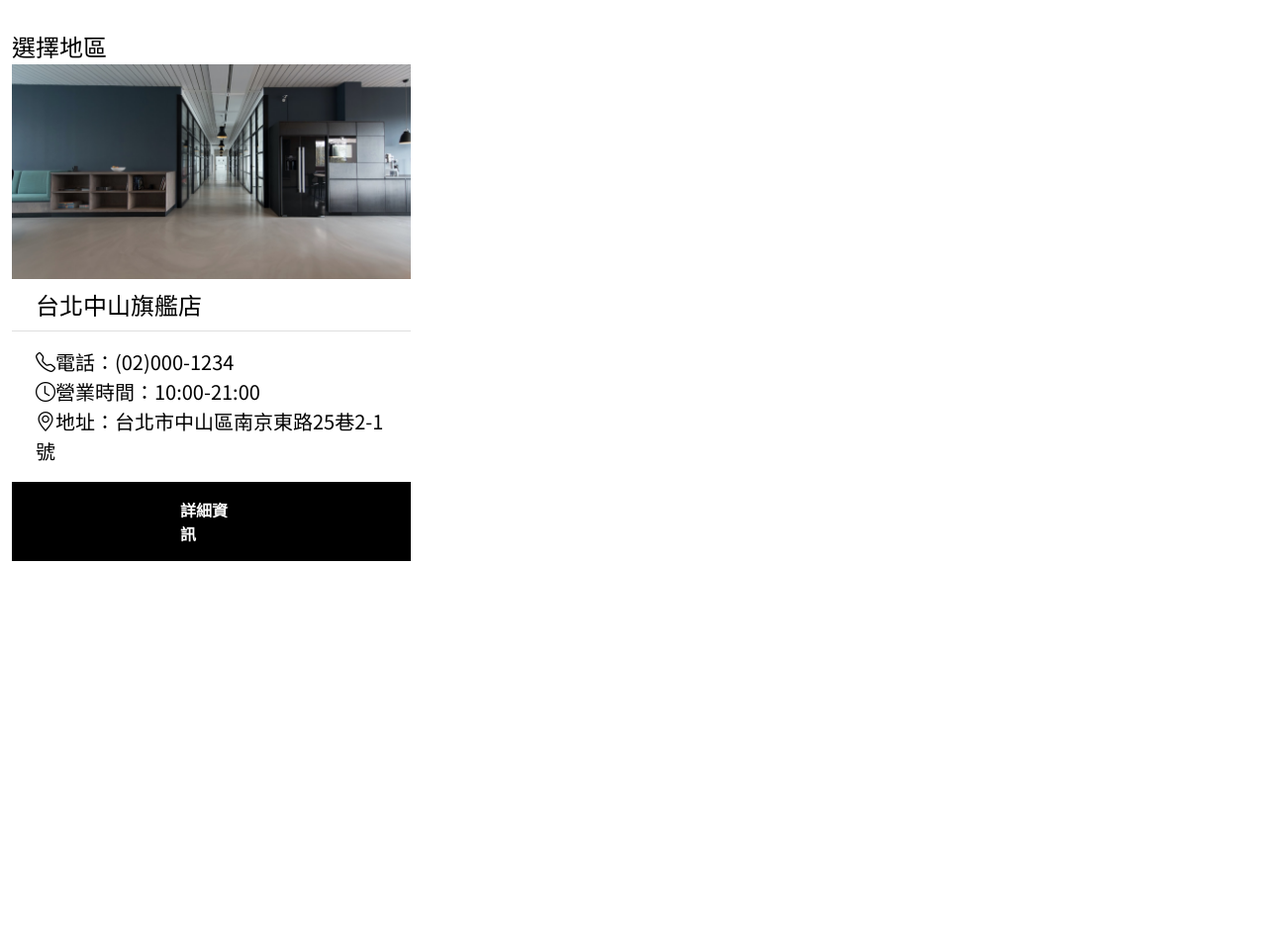
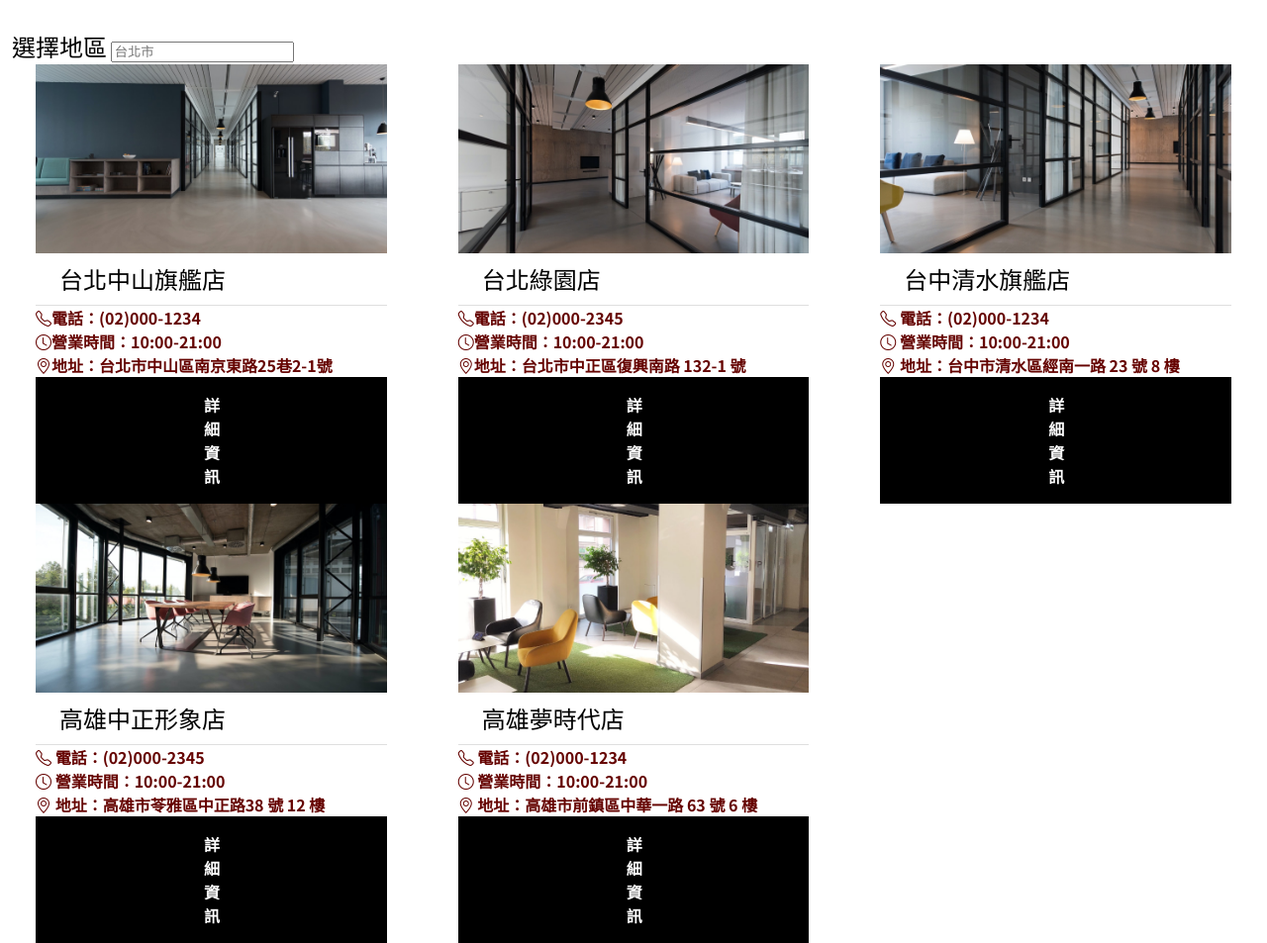
Before and after one commit to Harrytsai-ch/css-glasses-web, a website built with Vite: page pages/store.html in a window 1280 px wide. Shown: the part 75-1028 px from the top of the page at 99% size. Before the commit the page ends 800 px from the top, so only its background shows below. Built offline with nearby package versions, Linux system fonts and the light colour scheme.

Commit message:
finish four page

```diff
--- a/pages/store.html
+++ b/pages/store.html
@@ -21,45 +21,169 @@
   </head>
   <body>
     <%- include('./layout/navbar'); %>
-
     <section class="store">
       <div class="store-container">
         <h2>門市據點</h2>
-        <label for="region">選擇地區</label>
+        <div class="region-list">
+          <label for="region-choice">選擇地區</label>
+          <input
+            list="regions"
+            id="region-choice"
+            name="region-choice"
+            placeholder="台北市"
+          />
+          <datalist id="regions">
+            <option value="台北市"></option>
+            <option value="台中市"></option>
+            <option value="高雄市"></option>
+          </datalist>
+        </div>
         <ul class="store-row">
-          <li class="col-4">
-            <img src="/assets/images/store-1.png" alt="store-1" />
-            <h3>台北中山旗艦店</h3>
+          <li class="col-4 col-md-6 col-sm-12">
             <div class="store-content">
-              <ul class="store-content-contact">
+              <img src="/assets/images/store-1.png" alt="store-1" />
+              <h3>台北中山旗艦店</h3>
+              <ul class="store-content-list">
                 <li>
-                  <a href="tel:+886-02-000-1234"
-                    ><i class="bi bi-telephone"></i>電話：(02)000-1234</a
+                  <a href="tel:+886-02-000-1234">
+                    <i class="bi bi-telephone mr-12"></i>電話：(02)000-1234
+                  </a>
+                </li>
+                <li>
+                  <time>
+                    <i class="bi bi-clock mr-12"></i>營業時間：10:00-21:00
+                  </time>
+                </li>
+                <li>
+                  <a href="#">
+                    <i class="bi bi-geo-alt mr-12"></i
+                    >地址：台北市中山區南京東路25巷2-1號
+                  </a>
+                </li>
+              </ul>
+              <div class="store-info">
+                <a href="#">詳細資訊</a>
+              </div>
+            </div>
+          </li>
+          <li class="col-4 col-md-6 col-sm-12">
+            <div class="store-content">
+              <img src="/assets/images/store-2.png" alt="store-2" />
+              <h3>台北綠園店</h3>
+              <ul class="store-content-list">
+                <li>
+                  <a href="tel:+886-02-000-2345">
+                    <i class="bi bi-telephone mr-12"></i>電話：(02)000-2345
+                  </a>
+                </li>
+                <li>
+                  <time
+                    ><i class="bi bi-clock mr-12"></i
+                    >營業時間：10:00-21:00</time
                   >
                 </li>
                 <li>
-                  <time><i class="bi bi-clock"></i>營業時間：10:00-21:00</time>
+                  <a href="#">
+                    <i class="bi bi-geo-alt mr-12"></i
+                    >地址：台北市中正區復興南路 132-1 號
+                  </a>
+                </li>
+              </ul>
+              <div class="store-info">
+                <a href="#">詳細資訊</a>
+              </div>
+            </div>
+          </li>
+          <li class="col-4 col-md-6 col-sm-12">
+            <div class="store-content">
+              <img src="/assets/images/store-3.png" alt="store-3" />
+              <h3>台中清水旗艦店</h3>
+              <ul class="store-content-list">
+                <li>
+                  <a href="tel:+886-02-000-1234">
+                    <i class="bi bi-telephone mr-12"></i>
+                    電話：(02)000-1234
+                  </a>
                 </li>
                 <li>
-                  <a href="#"
-                    ><i class="bi bi-geo-alt"></i
-                    >地址：台北市中山區南京東路25巷2-1號</a
-                  >
+                  <time>
+                    <i class="bi bi-clock mr-12"></i>
+                    營業時間：10:00-21:00
+                  </time>
+                </li>
+                <li>
+                  <a href="#">
+                    <i class="bi bi-geo-alt mr-12"></i>
+                    地址：台中市清水區經南一路 23 號 8 樓
+                  </a>
                 </li>
               </ul>
-            </div>
-            <div class="store-info">
-              <a href="#">詳細資訊</a>
+              <div class="store-info">
+                <a href="#">詳細資訊</a>
+              </div>
             </div>
           </li>
-          <li class="col-4"></li>
-          <li class="col-4"></li>
-          <li class="col-4"></li>
-          <li class="col-4"></li>
+          <li class="col-4 col-md-6 col-sm-12">
+            <div class="store-content">
+              <img src="/assets/images/store-4.png" alt="store-4" />
+              <h3>高雄中正形象店</h3>
+              <ul class="store-content-list">
+                <li>
+                  <a href="tel:+886-02-000-2345">
+                    <i class="bi bi-telephone mr-12"></i>
+                    電話：(02)000-2345
+                  </a>
+                </li>
+                <li>
+                  <time>
+                    <i class="bi bi-clock mr-12"></i>
+                    營業時間：10:00-21:00
+                  </time>
+                </li>
+                <li>
+                  <a href="#">
+                    <i class="bi bi-geo-alt mr-12"></i>
+                    地址：高雄市苓雅區中正路38 號 12 樓
+                  </a>
+                </li>
+              </ul>
+              <div class="store-info">
+                <a href="#">詳細資訊</a>
+              </div>
+            </div>
+          </li>
+          <li class="col-4 col-md-6 col-sm-12">
+            <div class="store-content">
+              <img src="/assets/images/store-5.png" alt="store-5" />
+              <h3>高雄夢時代店</h3>
+              <ul class="store-content-list">
+                <li>
+                  <a href="tel:+886-02-000-1234">
+                    <i class="bi bi-telephone mr-12"></i>
+                    電話：(02)000-1234
+                  </a>
+                </li>
+                <li>
+                  <time>
+                    <i class="bi bi-clock mr-12"></i>
+                    營業時間：10:00-21:00
+                  </time>
+                </li>
+                <li>
+                  <a href="#">
+                    <i class="bi bi-geo-alt mr-12"></i>
+                    地址：高雄市前鎮區中華一路 63 號 6 樓
+                  </a>
+                </li>
+              </ul>
+              <div class="store-info">
+                <a href="#">詳細資訊</a>
+              </div>
+            </div>
+          </li>
         </ul>
       </div>
     </section>
-
     <script type="module" src="../main.js"></script>
     <%- include('./layout/footer'); %>
   </body>
```
